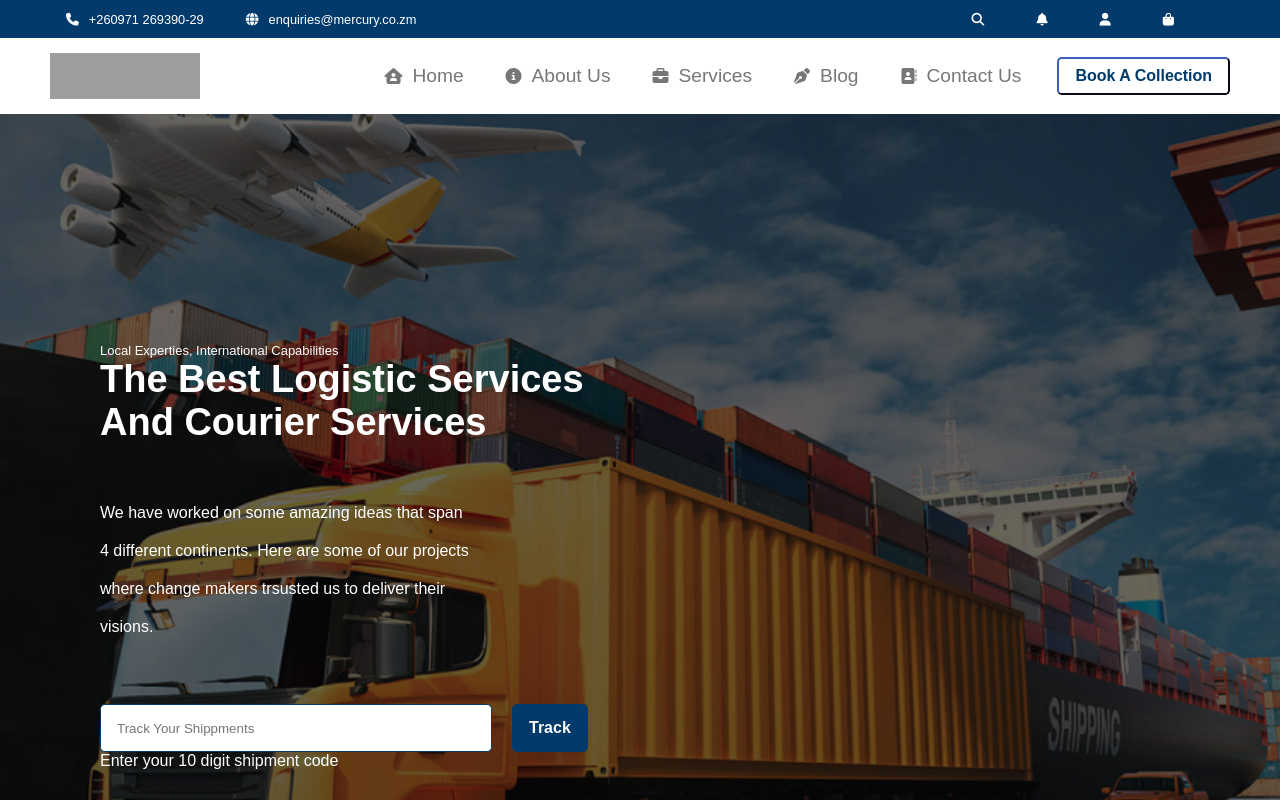
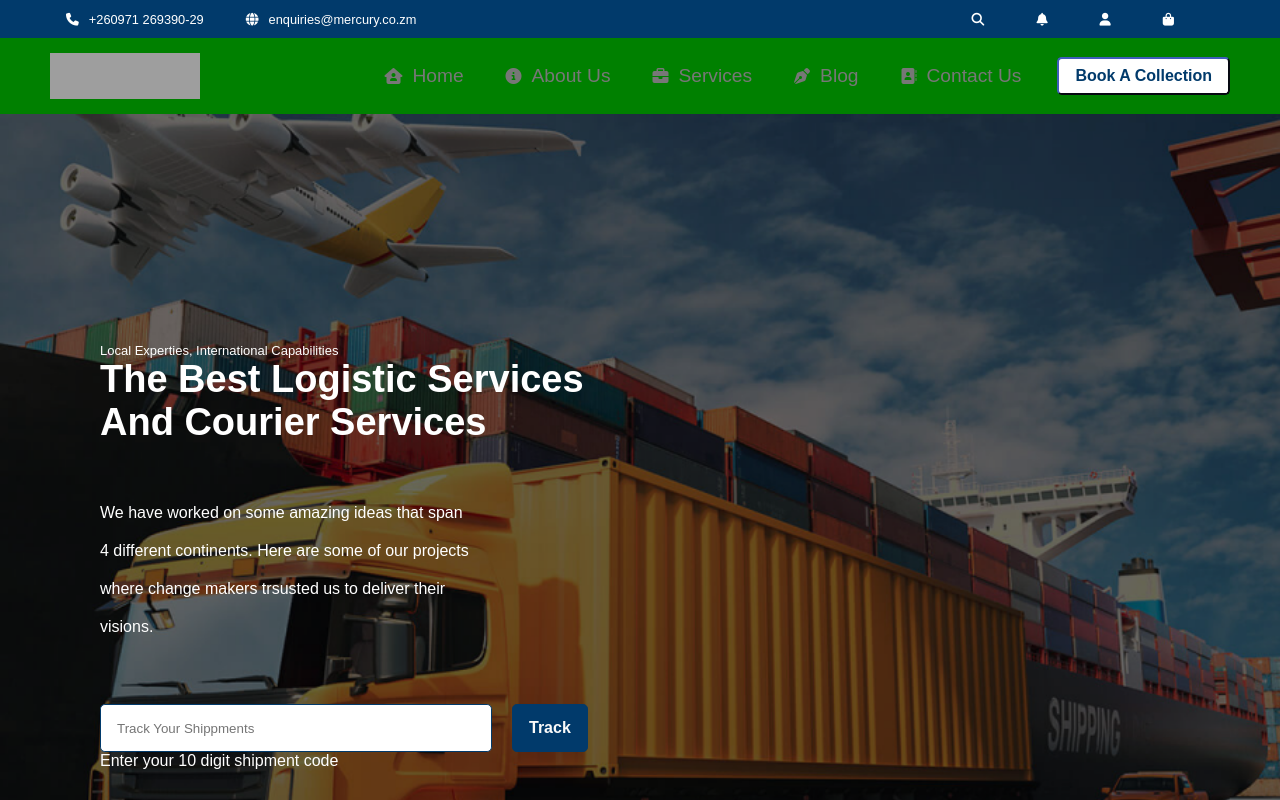
Before and after one commit to chipwayambokomas/Mercury.co.za, a React (Create React App) app: page / in a window 1280 px wide. Shown: the top 800 px of the page. Built offline with nearby package versions, Linux system fonts and the light colour scheme; grey boxes are pictures that could not be loaded.

Commit message:
Checking

```diff
--- a/src/components/Navbar.css
+++ b/src/components/Navbar.css
@@ -2,7 +2,7 @@
     display: flex;
     justify-content: space-between;
     align-items: center;
-    background-color: white;
+    background-color: green;
     padding-top: 15px;
     padding-bottom: 15px;
     padding-left: 50px;
```
